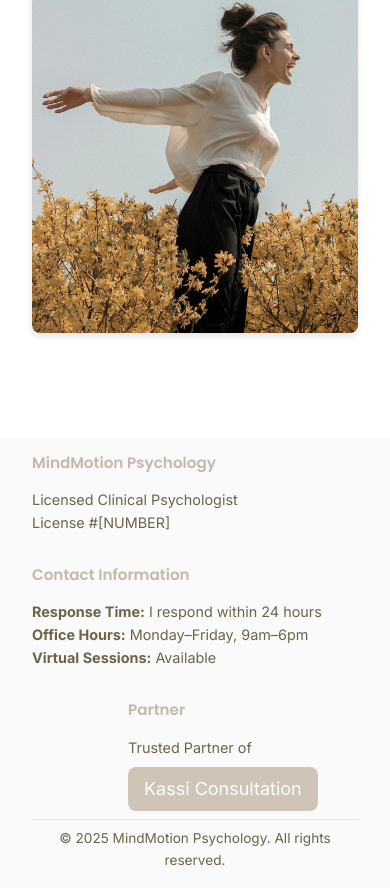
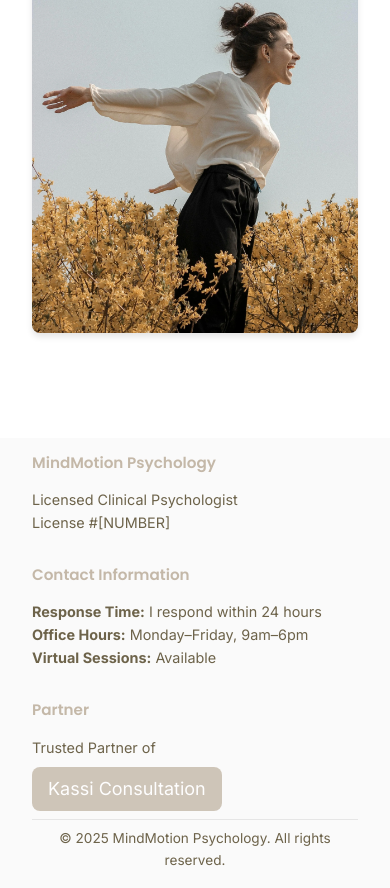
Before and after one commit to marialiakou-prog/mindmotion-site, a plain HTML site: page index.html in a window 390 px wide. Shown: the part 9183-10071 px from the top of the page. Drawn offline with Linux system fonts and the light colour scheme.

Commit message:
Auto deploy

```diff
--- a/styles/main.css
+++ b/styles/main.css
@@ -818,14 +818,18 @@ img {
     margin: 0 var(--space-xs);
 }
 
+.footer-partner {
+    padding-left: 6rem;
+}
+
 @media (max-width: 768px) {
     .footer-content {
         grid-template-columns: 1fr;
     }
-}
 
-.footer-partner {
-    padding-left: 6rem;
+    .footer-partner {
+        padding-left: 0;
+    }
 }
 
 /* ==================== ANIMATIONS ==================== */
```
